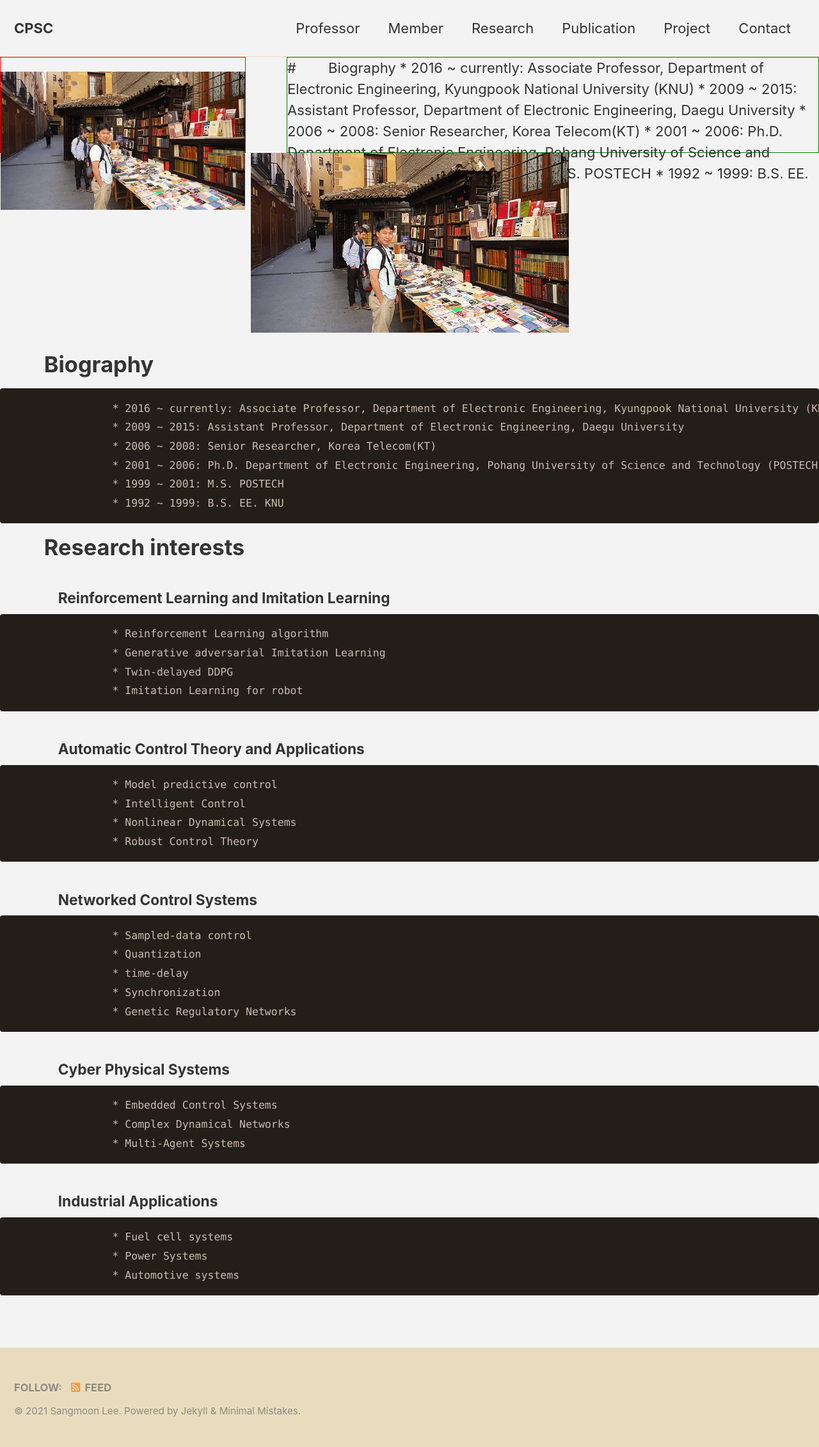
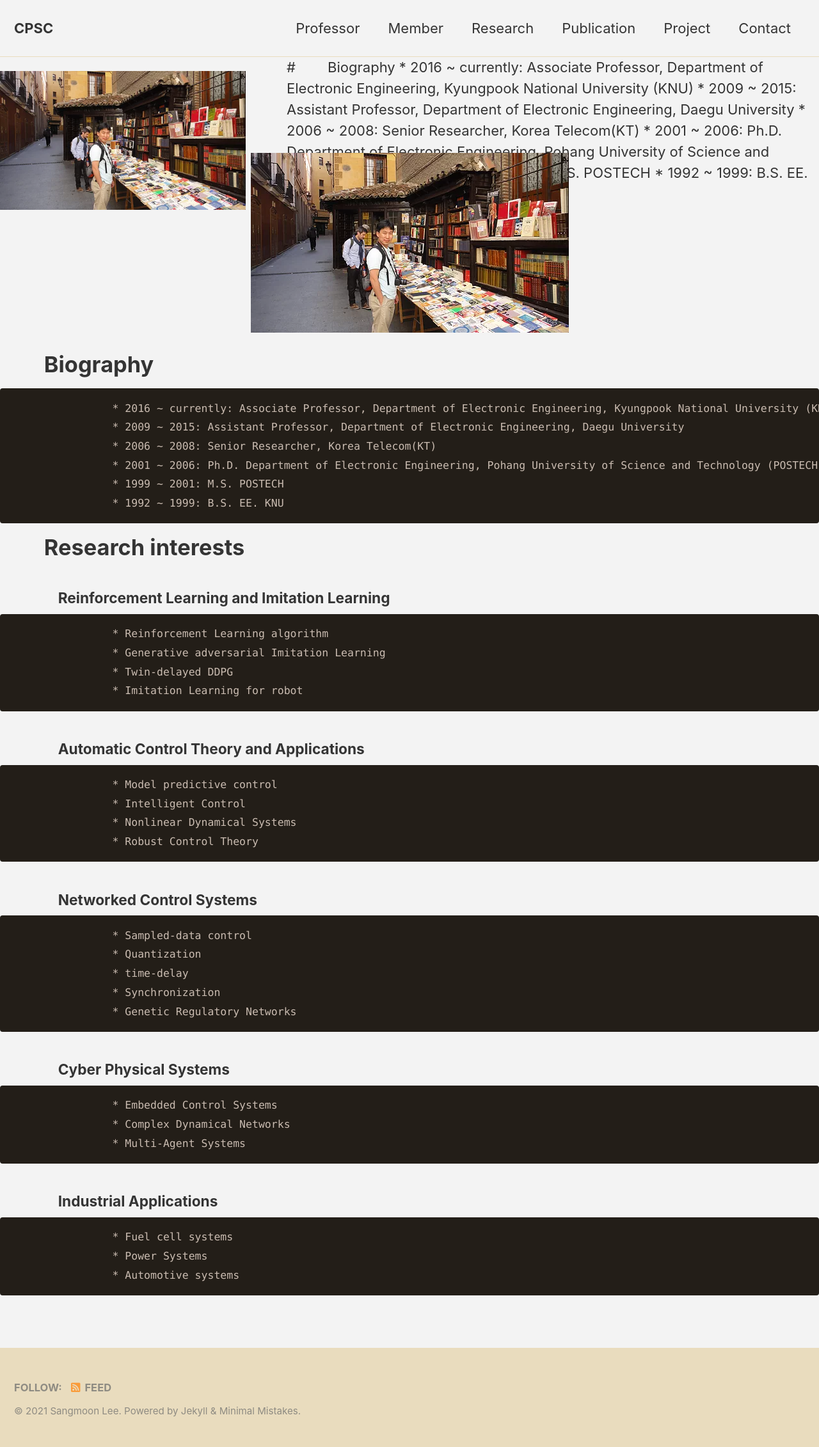
Before and after one commit to CPSC-LAB/CPSC-LAB.github.io, a Jekyll site: the page built from _pages/professor.md, in a window 1280 px wide. Shown: the whole page at 64% size. Built offline with Jekyll 4.4.1, drawn with Linux system fonts in a browser that asks for light colours; cached includes are drawn as plain includes; our own code applies the rules of GitHub Pages for plain Markdown files.

Commit message:
Update professor.md

```diff
--- a/_pages/professor.md
+++ b/_pages/professor.md
@@ -4,10 +4,10 @@ permalink: /professor_intro/
 classes: wide
 ---
 
-<div style="width: 30%; height:150px; border:1px solid red; float: left;">
+<div style="width: 30%; height:150px; float: left;">
 <p align="center"><img src="/assets/images/professor.jpg"></p>
 </div>
-<div style="width: 65%; height:150px; border:1px solid green; float: right;">
+<div style="width: 65%; height:150px; float: right;">
 # 　　Biography
 
                     * 2016 ~ currently: Associate Professor, Department of Electronic Engineering, Kyungpook National University (KNU)
```
